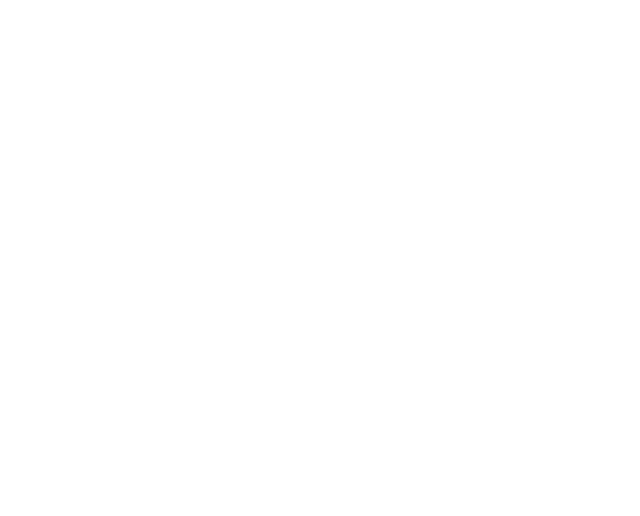
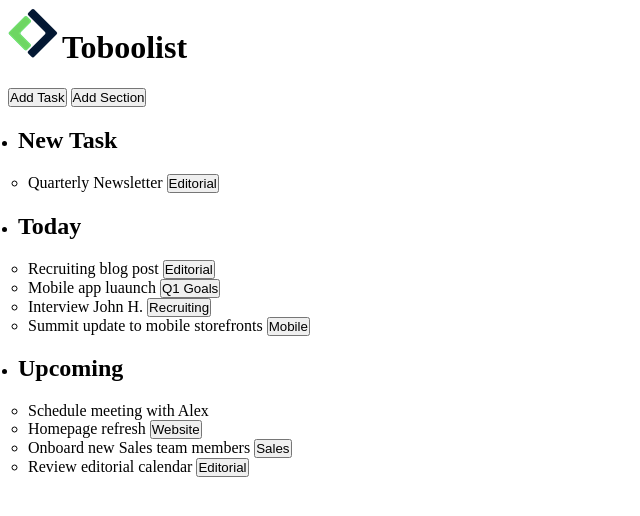
Before and after one commit to giovannitamburini/html-css-toboolist, a plain HTML site: page index.html in a window 1280 px wide. Shown: the whole page, without its empty margins (0-640 px from the left). Drawn offline with Linux system fonts and the light colour scheme.

Commit message:
inserimento tag html

```diff
--- a/index.html
+++ b/index.html
@@ -5,9 +5,46 @@
      <meta http-equiv="X-UA-Compatible" content="IE=edge">
      <meta name="viewport" content="width=device-width, initial-scale=1.0">
      <title>Toboolist</title>
+
+     <link rel="stylesheet" href="style.css">
  </head>
 
  <body>
+    <header>
+        <img src="img/Logo.png" alt="logo">
+        <h1>Toboolist</h1>
+    </header>
+
+    <nav>
+        <button>Add Task</button>
+        <button>Add Section</button>
+    </nav>
+
+    <main>
+        <ul>
+            <li> <h2>New Task</h2>
+                <ul>
+                    <li>Quarterly Newsletter <button>Editorial</button></li>
+                </ul>
+            </li>
+            <li> <h2>Today</h2>
+                <ul>
+                    <li>Recruiting blog post <button>Editorial</button> </li>
+                    <li>Mobile app luaunch <button>Q1 Goals</button></li>
+                    <li>Interview John H. <button>Recruiting</button></li>
+                    <li>Summit update to mobile storefronts <button>Mobile</button></li>
+                </ul>
+            </li>
+            <li> <h2>Upcoming</h2>
+                <ul>
+                    <li>Schedule meeting with Alex</li>
+                    <li>Homepage refresh <button>Website</button></li>
+                    <li>Onboard new Sales team members <button>Sales</button></li>
+                    <li>Review editorial calendar <button>Editorial</button></li>
+                </ul>
+            </li>
+        </ul>
+    </main>
 
  </body>
 
--- a/style.css
+++ b/style.css
@@ -1,5 +1,13 @@
 *{
-    margin: 0;
+    /* margin: 0; */
     padding: 0;
     box-sizing: border-box;
 }
+
+header h1 {
+    display: inline-block;
+}
+
+ul {
+    padding-left: 10px;
+}
```
Also changed, not shown: img/Logo.png (added), img/logo copia.png (added), 1 other file.
